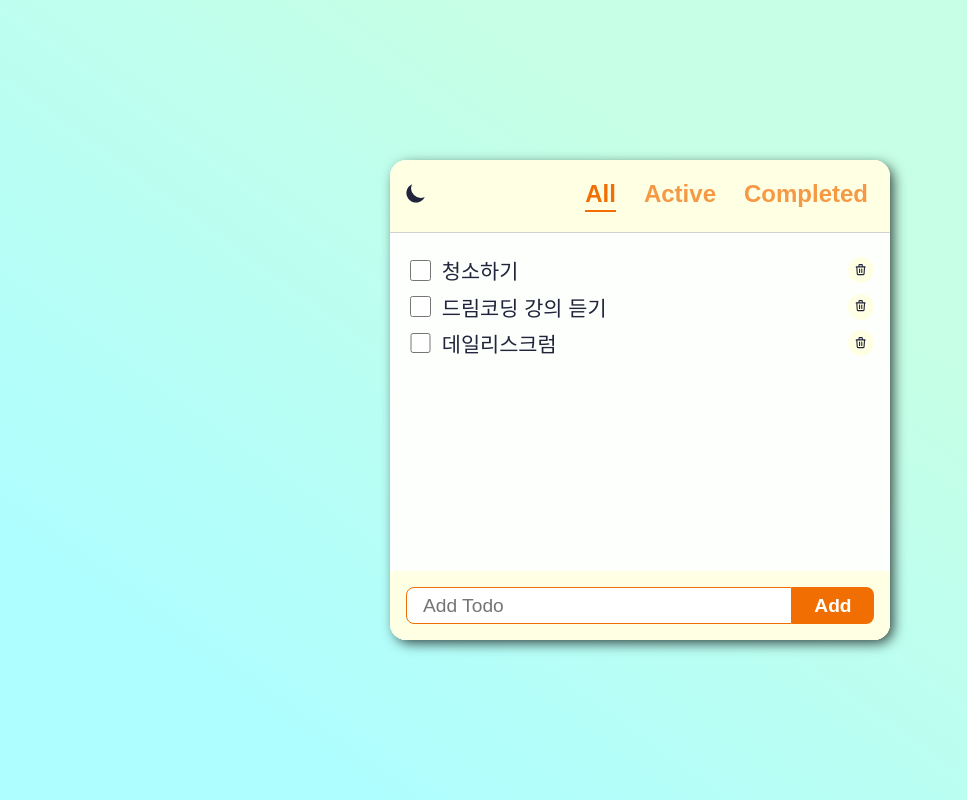
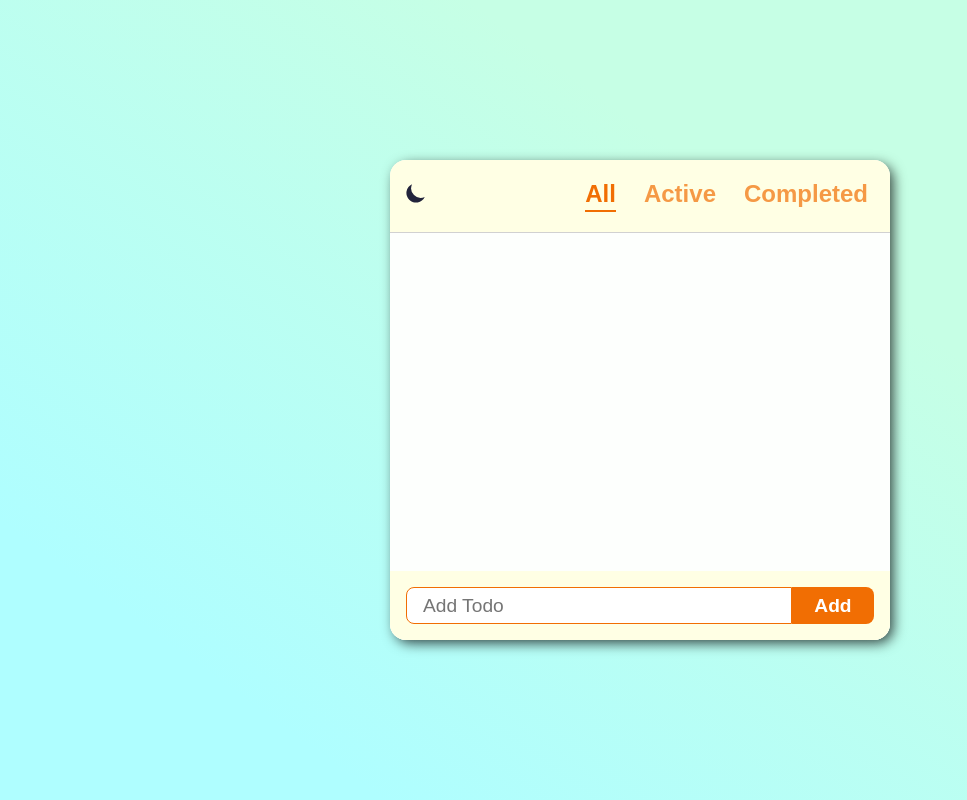
Before and after one commit to marie-ming/React.js, a React (Create React App) app: page / in a window 1280 px wide. Shown: the whole page, without its empty margins (0-967 px from the left). Built offline with nearby package versions, Linux system fonts and the light colour scheme.

Commit message:
[#9] feat : 로컬스토리지에 아이템 저장

```diff
--- a/public/data/todo.json
+++ /dev/null
@@ -1,5 +0,0 @@
-[
-  { "id": "1", "text": "청소하기", "status": false },
-  { "id": "2", "text": "드림코딩 강의 듣기", "status": false },
-  { "id": "3", "text": "데일리스크럼", "status": false }
-]
--- a/src/components/TodoList/TodoList.jsx
+++ b/src/components/TodoList/TodoList.jsx
@@ -4,16 +4,7 @@ import Todo from '../Todo/Todo';
 import styles from './TodoList.module.css';
 
 const TodoList = ({ cate }) => {
-  const [list, setList] = useState([]);
-
-  useEffect(() => {
-    fetch(`data/todo.json`)
-      .then((res) => res.json())
-      .then((data) => {
-        setList(data);
-      })
-      .catch((e) => console.log(e));
-  }, []);
+  const [list, setList] = useState(readTodosFromLS);
 
   const handleAdd = (todo) => setList([...list, todo]);
   const handleUpdate = (todo) => {
@@ -22,6 +13,10 @@ const TodoList = ({ cate }) => {
   const handleDelete = (todo) => {
     setList(list.filter((item) => item.id !== todo.id));
   };
+
+  useEffect(() => {
+    localStorage.setItem('todos', JSON.stringify(list));
+  }, [list]);
 
   const filtered = getFilteredList(list, cate);
 
@@ -44,6 +39,11 @@ const TodoList = ({ cate }) => {
 
 export default TodoList;
 
+function readTodosFromLS() {
+  const todos = localStorage.getItem('todos');
+  return todos ? JSON.parse(todos) : [];
+}
+
 function getFilteredList(list, cate) {
   if (cate === 'all') return list;
 
```
